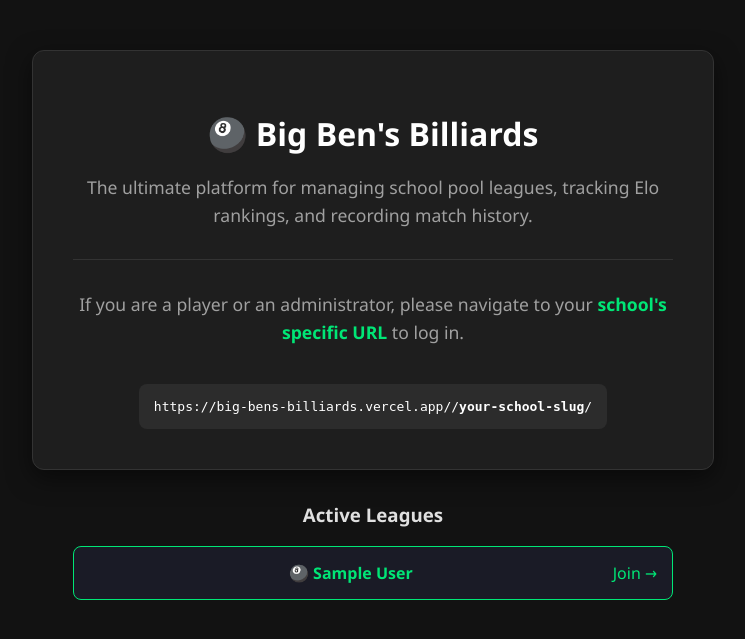
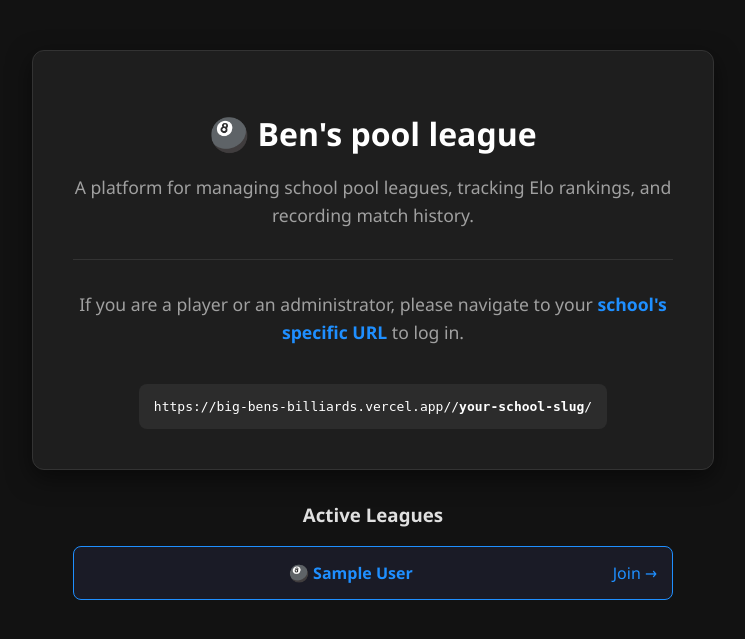
Before and after one commit to Blehthebald/BigBensBilliards, a Flask app: page / in a window 1280 px wide. Shown: the top 639 px of the page, without its empty margins (267-1012 px from the left). Run offline with Flask 3, Linux system fonts and the light colour scheme; tables that the repository leaves empty hold one stand-in row (values such as "Sample post").

Commit message:
Made landing page UI more consistent with the rest of the website and updated 404 and 500 error pages

```diff
--- a/templates/404.html
+++ b/templates/404.html
@@ -20,10 +20,10 @@
             404
         </h1>
 
-        <h2 style="color: #ffcc00; margin-top: 1rem;">Lost in the Weeds! 🌿</h2>
+        <h2 style="color: #ffcc00; margin-top: 1rem;"> Are you sure this is a valid page? </h2>
 
         <p style="font-size: 1.2rem; color: #8892b0; max-width: 600px; margin: 0 auto 2rem auto;">
-            It looks like you've wandered off the garden path, or the league you are looking for has been permanently pruned.
+            It looks like the league you are looking for doesn't exist or has been permanently deleted. Sorry!
         </p>
 
         <a href="/" role="button" style="background-color: #4CAF50; border-color: #3e2723; color: white; font-weight: bold; padding: 10px 30px; border-radius: 5px;">
--- a/templates/500.html
+++ b/templates/500.html
@@ -20,7 +20,7 @@
             500
         </h1>
 
-        <h2 style="color: #ffcc00; margin-top: 1rem;">The Greenhouse Shattered! 💥🪴</h2>
+        <h2 style="color: #ffcc00; margin-top: 1rem;">The Website Imploded 💥</h2>
 
         <p style="font-size: 1.2rem; color: #8892b0; max-width: 600px; margin: 0 auto 1rem auto;">
             Whoops! This is a server error, which means it is absolutely not your fault. The league owner definitely pruned the wrong branch in the code and broke something behind the scenes.
--- a/templates/landing_page.html
+++ b/templates/landing_page.html
@@ -3,20 +3,20 @@
 <head>
     <meta charset="UTF-8">
     <meta name="viewport" content="width=device-width, initial-scale=1.0">
-    <title>Big Ben's Billards</title>
+    <title>Ben's Pool League</title>
     <style>
         body { font-family: 'Segoe UI', Tahoma, Geneva, Verdana, sans-serif; background-color: #121212; color: #e0e0e0; text-align: center; padding: 50px; margin: 0; }
         .container { max-width: 600px; margin: auto; background: #1e1e1e; padding: 40px; border-radius: 12px; box-shadow: 0 8px 24px rgba(0,0,0,0.5); border: 1px solid #333; }
         h1 { color: #ffffff; font-weight: 600; margin-bottom: 10px; }
         p { color: #a0a0a0; font-size: 1.1em; line-height: 1.6; }
-        .highlight { color: #00e676; font-weight: bold; }
+        .highlight { color: #1f8fff; font-weight: bold; }
         .url-box { background: #2c2c2c; padding: 15px; border-radius: 8px; font-family: monospace; color: #fff; margin-top: 20px; display: inline-block;}
     </style>
 </head>
 <body>
     <div class="container">
-        <h1>🎱 Big Ben's Billiards</h1>
-        <p>The ultimate platform for managing school pool leagues, tracking Elo rankings, and recording match history.</p>
+        <h1>🎱 Ben's pool league</h1>
+        <p>A platform for managing school pool leagues, tracking Elo rankings, and recording match history.</p>
         <hr style="border: 0; border-top: 1px solid #333; margin: 30px 0;">
         <p>If you are a player or an administrator, please navigate to your <span class="highlight">school's specific URL</span> to log in.</p>
         <div class="url-box">
@@ -34,9 +34,9 @@
         <div style="display: flex; flex-direction: column; gap: 10px;">
             {% for league in leagues %}
                 <a href="{{ url_for('index', league_slug=league.url_slug) }}"
-                   style="display: block; padding: 15px; background-color: #1a1b26; border: 1px solid #00e676; border-radius: 8px; text-decoration: none; color: #00e676; font-weight: bold; transition: background-color 0.2s;">
+                   style="display: block; padding: 15px; background-color: #1a1b26; border: 1px solid #1f8fff; border-radius: 8px; text-decoration: none; color: #1f8fff; font-weight: bold; transition: background-color 0.2s;">
                     🎱 {{ league.display_name }}
-                    <span style="float: right; color: #00e676; font-weight: normal;">Join &rarr;</span>
+                    <span style="float: right; color: #1f8fff; font-weight: normal;">Join &rarr;</span>
                 </a>
             {% endfor %}
         </div>
--- a/templates/layout.html
+++ b/templates/layout.html
@@ -55,8 +55,8 @@
     <nav class="container-fluid">
         <ul>
             <li>
-                <strong style="font-family: 'Georgia', serif; color: #4CAF50; text-shadow: 2px 2px 0px #5c4033, 3px 3px 0px #3e2723; font-size: 1.5rem; letter-spacing: 1px;">
-                    🌿 {{ league.display_name }}
+                <strong style="font-family: 'Georgia', serif; color: #339af0; text-shadow: 2px 2px 0px #5c4033, 3px 3px 0px #3e2723; font-size: 1.5rem; letter-spacing: 1px;">
+                     {{ league.display_name }}
                 </strong>
             </li>
         </ul>
```
